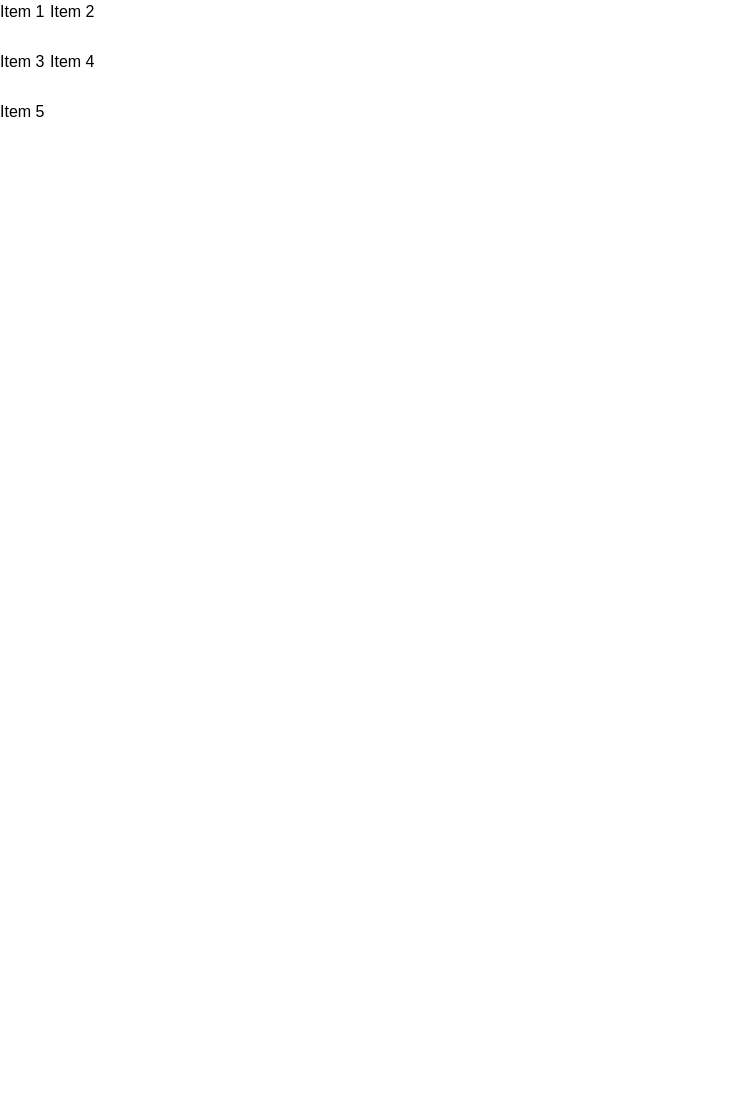
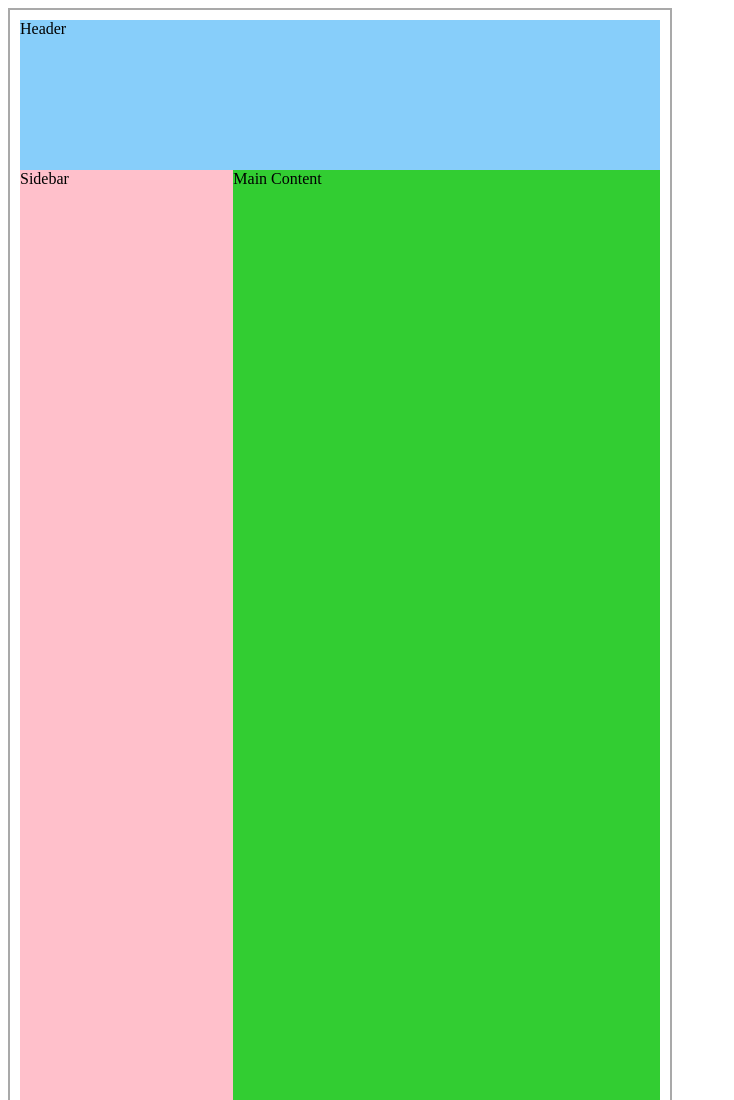
Before and after one commit to atleastonebearplease/code-library, a plain HTML site: page HTML-CSS/experiment-with-css-grid/index.html in a window 1280 px wide. Shown: the top 1100 px of the page, without its empty margins (0-734 px from the left). Before the commit the page ends 800 px from the top, so only its background shows below. Drawn offline with Linux system fonts and the light colour scheme.

Commit message:
feat: Use grid to make basic website layout
That is, a header, sidebar, and main content

```diff
--- a/HTML-CSS/experiment-with-css-grid/index.html
+++ b/HTML-CSS/experiment-with-css-grid/index.html
@@ -8,12 +8,9 @@
 </head>
 <body>
     <div class="container">
-        <div>Item 1</div>
-        <div>Item 2</div>
-        <div>Item 3</div>
-        <div>Item 4</div>
-        <div>Item 5</div>
-        <!-- Implicit grid item - defined grid row and column propertires are not carried over-->
+        <div class="side-bar">Sidebar</div>
+        <div class="main-content">Main Content</div>
+        <div class="header">Header</div>
     </div>
 </body>
 </html>
--- a/HTML-CSS/experiment-with-css-grid/styles.css
+++ b/HTML-CSS/experiment-with-css-grid/styles.css
@@ -1,20 +1,40 @@
-@import url("../ExperimentStylingCSS/josh-c-styles.css");
+/* @import url("../ExperimentStylingCSS/josh-c-styles.css"); */
 
-:root {
+/* :root {
     /*Variables here*/
-}
+/*} */
 
-* {
+/* * {
     box-sizing: border-box;
     font-family: "Ubuntu-Sans", sans-serif;
+} */
+
+body {
+    width: 100vh;
+    height: 1000vh;
 }
 
 .container {
+    width: 80%;
+    height: 80%;
+    border: 2px solid darkgray;
+    padding: 10px;
     display: grid;
-    grid-template: 50px 50px / 50px 50px;
+    grid-template: 150px 1fr / [start]1fr[middle]2fr[end];
+    grid-template-areas: "top top" "side main";
+}
 
-    /* Grid long-hand
-    grid-template-columns: 50px 50px 50px;
-    grid-template-rows: 50px 50px;
-    */
+.header {
+    background-color: lightskyblue;
+    grid-area: top;
+    position: sticky;
+    top: 0;
 }
+
+.side-bar {
+    background-color: pink;
+}
+
+.main-content {
+    background-color: limegreen;
+}
```
